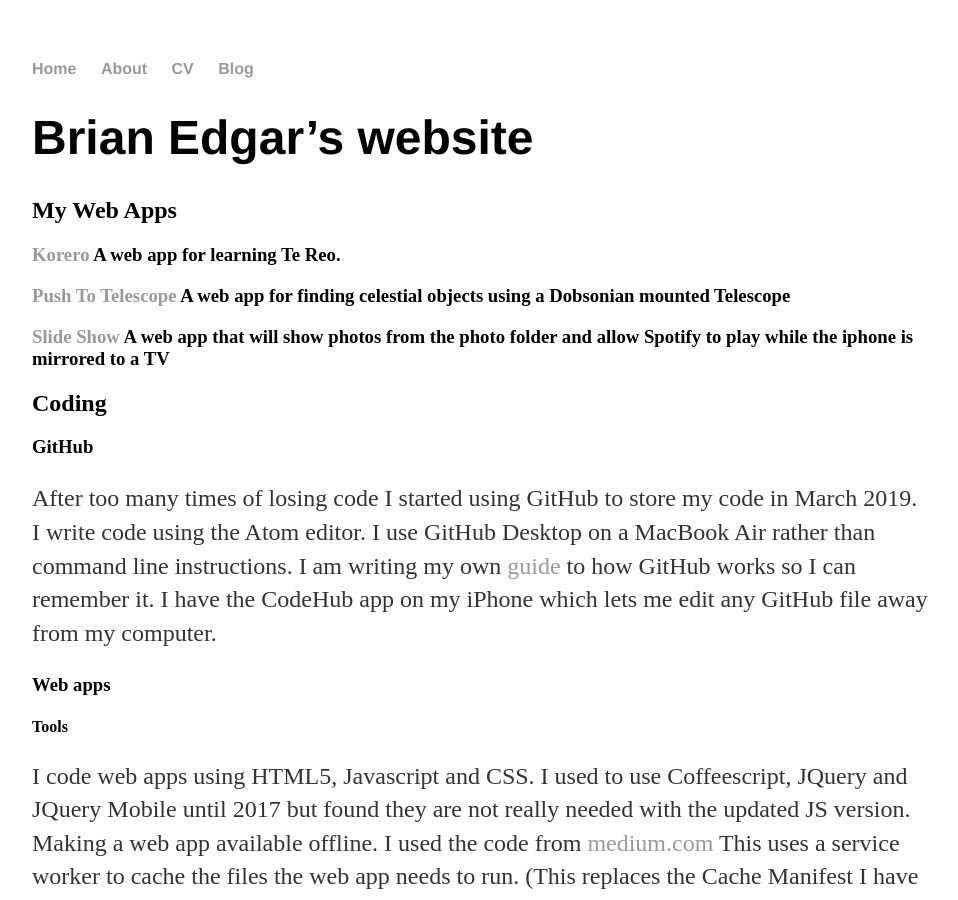
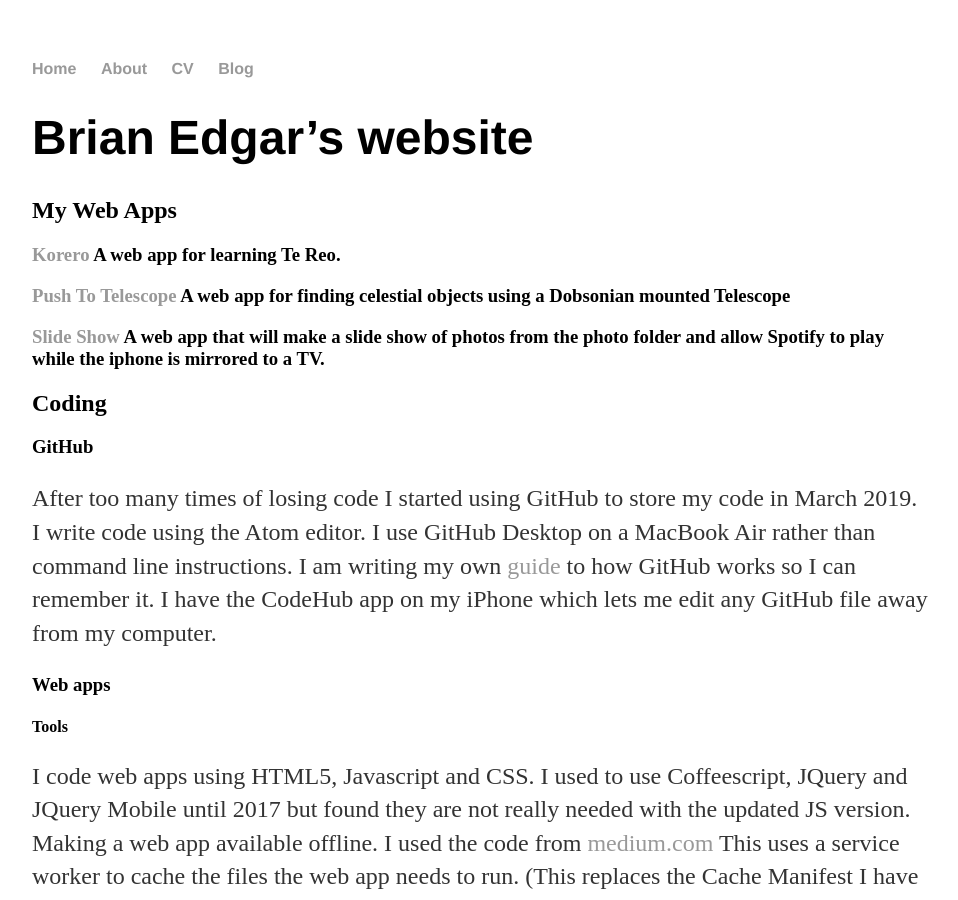
Before and after one commit to bwedgar/bwedgar.github.io, a Jekyll site: the page built from index.md, in a window 1280 px wide and 900 px high. Shown: the whole window, without its empty margins (160-1118 px from the left). Built offline with Jekyll 4.4.1, drawn with Linux system fonts in a browser that asks for light colours.

Commit message:
Update index.md

```diff
--- a/index.md
+++ b/index.md
@@ -9,7 +9,7 @@
 ## My Web Apps
 ### [Korero](https://bwedgar.github.io/korero) A web app for learning Te Reo.
 ### [Push To Telescope](https://bwedgar.github.io/PushToTelescope) A web app for finding celestial objects using a Dobsonian mounted Telescope
-### [Slide Show](https://bwedgar.github.io/SlideShow) A web app that will show photos from the photo folder and allow Spotify to play while the iphone is mirrored to a TV
+### [Slide Show](https://bwedgar.github.io/slideshow) A web app that will make a slide show of photos from the photo folder and allow Spotify to play while the iphone is mirrored to a TV.
 
 ## Coding
 ###  GitHub
```
